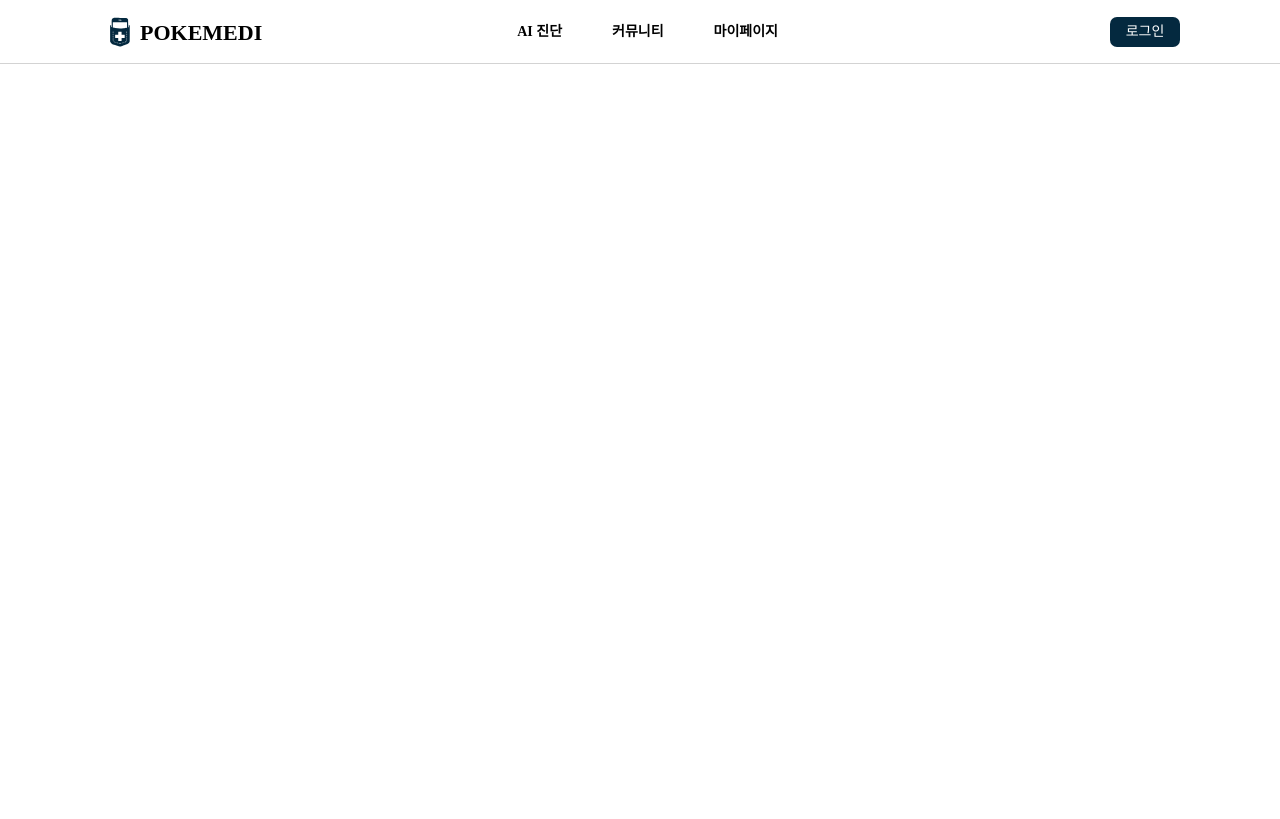
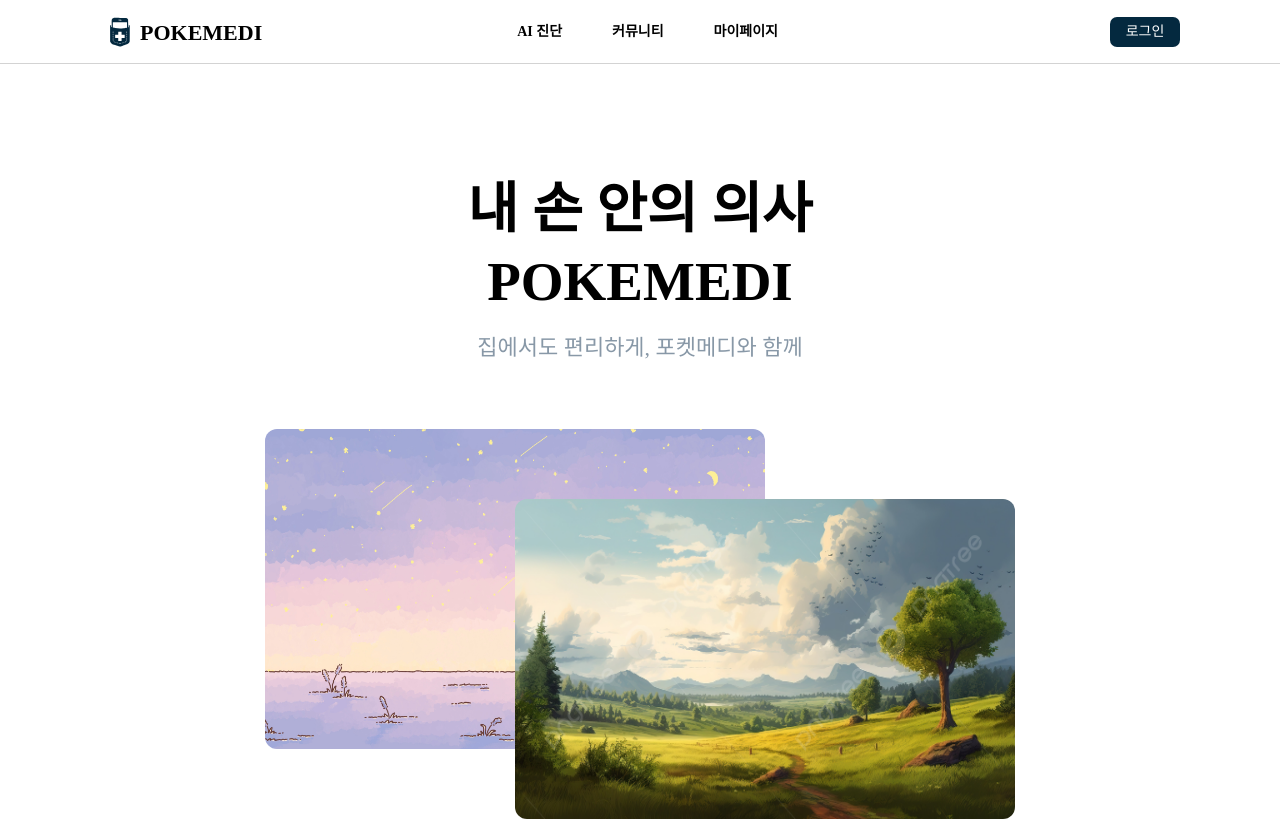
Before and after one commit to KGU-TurtleDoctor/POKEMEDI-Client, a React (Vite) app: page / in a window 1280 px wide. Built offline with nearby package versions, Linux system fonts and the light colour scheme; no server answers.

Commit message:
💡 [FEAT] 서비스 소개 컨테이너 컴포넌트 퍼블리싱

```diff
--- /dev/null
+++ b/src/components/Home/ServiceIntroduction.jsx
@@ -0,0 +1,127 @@
+import React from 'react';
+import styled, { keyframes } from 'styled-components';
+import back1 from '../../assets/img/background1.jpeg';
+import back2 from '../../assets/img/background2.jpeg';
+
+function ServiceIntroduction() {
+  const CLIENT_ID = import.meta.env.VITE_CLIENT_ID;
+  const REDIRECT_URI = import.meta.env.VITE_REDIRECT_URI;
+  const kakaoURL = `https://kauth.kakao.com/oauth/authorize?client_id=${CLIENT_ID}&redirect_uri=${REDIRECT_URI}&response_type=code`;
+
+  return (
+    <ServiceintroductionWrapper>
+      <ServiceIntroMessage>
+        내 손 안의 의사
+        <br />
+        POKEMEDI
+      </ServiceIntroMessage>
+      <ServiceIntroSubMessage>
+        집에서도 편리하게, 포켓메디와 함께
+      </ServiceIntroSubMessage>
+      <ServiceImageContainer>
+        <FirstServiceImage src={back1} />
+        <SecondServiceImage src={back2} />
+      </ServiceImageContainer>
+      {/* <button onClick={() => (window.location.href = kakaoURL)}>
+        카카오 로그인버튼
+      </button> */}
+    </ServiceintroductionWrapper>
+  );
+}
+
+export default ServiceIntroduction;
+
+const ServiceintroductionWrapper = styled.div`
+  display: flex;
+  flex-direction: column;
+  align-items: center;
+
+  width: 100%;
+
+  text-align: center;
+`;
+
+const fadeup = keyframes`
+  from {
+    opacity: 0;
+    transform: translate3d(0, 100%, 0);
+  }
+  to {
+    opacity: 1;
+    transform: translateZ(0);
+  }
+`;
+
+const fadein = keyframes`
+  from {
+    opacity: 0;
+  }
+  to {
+    opacity: 1;
+  }
+`;
+
+const ServiceIntroMessage = styled.h1`
+  font-size: 5.5rem;
+  font-weight: 700;
+  line-height: 1.3;
+
+  transition-delay: 1.2s;
+  animation: ${fadeup} 1s ease;
+`;
+
+const ServiceIntroSubMessage = styled.h2`
+  margin-top: 2rem;
+
+  font-size: 2.2rem;
+  font-weight: 500;
+  color: #8898a7;
+
+  opacity: 0; /* 초기에는 숨김 */
+  animation: ${fadeup} 0.8s ease forwards; /* forwards 옵션은 애니메이션 종료 후 상태를 유지하도록 합니다. */
+  animation-delay: 0.8s;
+`;
+
+const ServiceImageContainer = styled.div`
+  position: relative;
+
+  width: 75rem;
+  height: 39rem;
+  margin-top: 7rem;
+`;
+
+const FirstServiceImage = styled.img`
+  position: absolute;
+  top: 0;
+  left: 0;
+
+  width: 50rem;
+  height: 32rem;
+
+  border-radius: 1.2rem;
+
+  opacity: 0; /* 초기에는 숨김 */
+  animation: ${fadein} 0.8s ease forwards; /* forwards 옵션은 애니메이션 종료 후 상태를 유지하도록 합니다. */
+  animation-delay: 1.5s;
+`;
+
+const SecondServiceImage = styled.img`
+  position: absolute;
+  bottom: 0;
+  right: 0;
+  z-index: 1;
+
+  width: 50rem;
+  height: 32rem;
+
+  border-radius: 1.2rem;
+
+  opacity: 0; /* 초기에는 숨김 */
+  animation: ${fadein} 0.8s ease forwards; /* forwards 옵션은 애니메이션 종료 후 상태를 유지하도록 합니다. */
+  animation-delay: 2.3s;
+`;
+
+const GIFIMG = styled.img`
+  width: 32rem;
+  height: 24rem;
+`;
--- a/src/pages/Home.jsx
+++ b/src/pages/Home.jsx
@@ -1,11 +1,15 @@
 import React from 'react';
 import styled from 'styled-components';
 import Header from '../components/Common/Header';
+import ServiceIntroduction from '../components/Home/ServiceIntroduction';
 
 function Home() {
   return (
     <HomePageWrapper>
       <Header />
+      <HomePageBodyWrapper>
+        <ServiceIntroduction />
+      </HomePageBodyWrapper>
     </HomePageWrapper>
   );
 }
@@ -16,3 +20,7 @@ const HomePageWrapper = styled.div`
   width: 100%;
   height: 100vh;
 `;
+
+const HomePageBodyWrapper = styled.div`
+  margin-top: 11rem;
+`;
```
